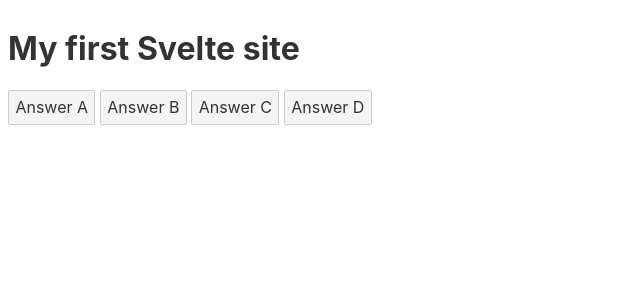
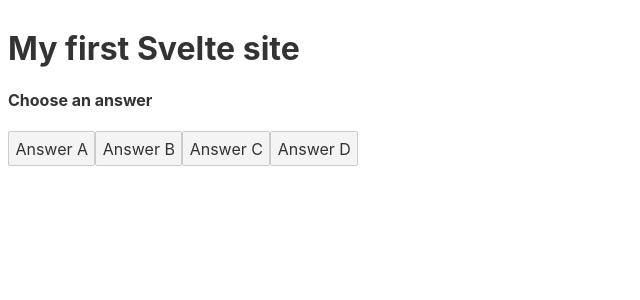
Before and after one commit to RhyG/svelte-quiz, a Svelte app: page / in a window 1280 px wide. Shown: the top 300 px of the page, without its empty margins (0-640 px from the left). Built offline with nearby package versions, Linux system fonts and the light colour scheme.

Commit message:
Conditionals and loops.

```diff
--- a/src/Quiz.svelte
+++ b/src/Quiz.svelte
@@ -3,6 +3,8 @@
 
     let result = "";
     let correctAnswer: Answer = "b";
+
+    let answers: Answer[] = [ "a", "b", "c", "d" ]
 
     function pickAnswer(answer: Answer) {
         console.log('Picked', answer);
@@ -17,9 +19,13 @@
 </script>
 
 <div>
-    <h4>{result}</h4>
-    <button on:click={() => pickAnswer("a")}>Answer A</button>
-    <button on:click={() => pickAnswer("b")}>Answer B</button>
-    <button on:click={() => pickAnswer("c")}>Answer C</button>
-    <button on:click={() => pickAnswer("d")}>Answer D</button>
+    {#if result}
+        <h4>{result}</h4>
+    {:else}
+        <h4>Choose an answer</h4>
+    {/if}
+
+    {#each answers as answer}
+        <button on:click={() => pickAnswer(answer)}>Answer {answer.toUpperCase()}</button>
+    {/each}
 </div>
```
